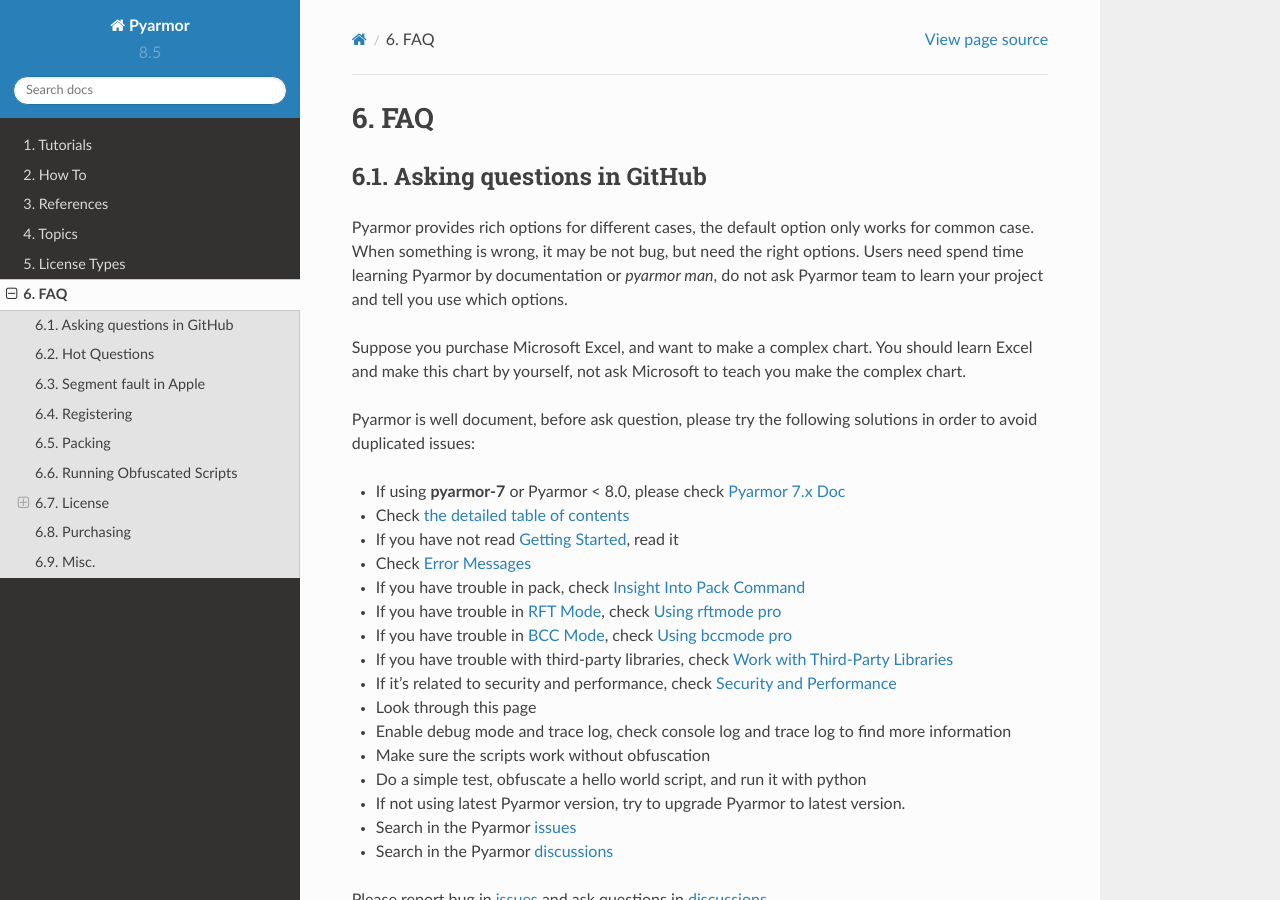
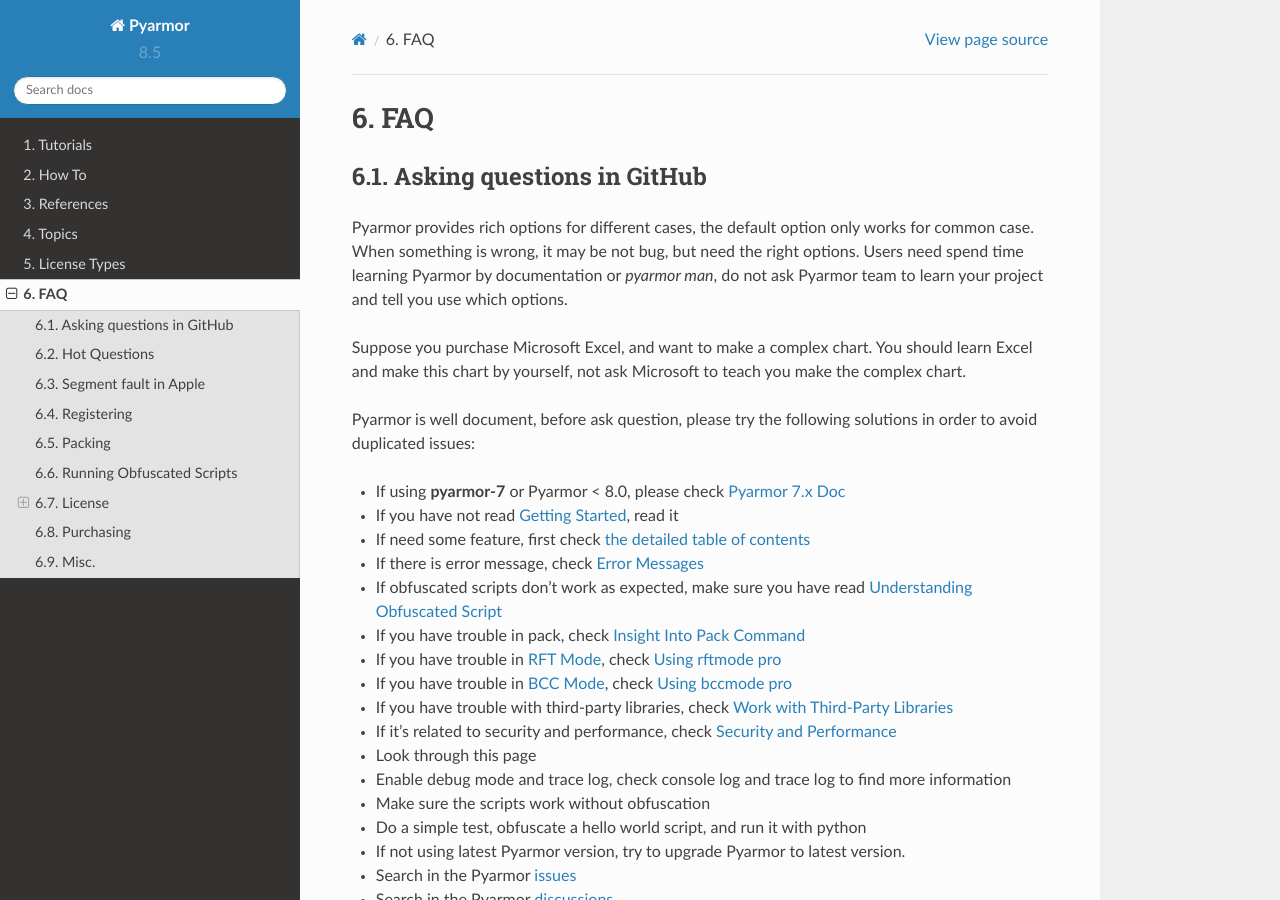
Before and after one commit to dashingsoft/pyarmor, a Sphinx documentation site: the page built from docs/questions.rst, in a window 1280 px wide and 900 px high. Built offline with Sphinx 7.4.7 and the Read the Docs theme 2.0.0, drawn with Linux system fonts in a browser that asks for light colours.

Commit message:
Refine faq

```diff
--- a/docs/questions.rst
+++ b/docs/questions.rst
@@ -17,11 +17,13 @@
 
 - If using :command:`pyarmor-7` or Pyarmor < 8.0, please check `Pyarmor 7.x Doc`_
 
-- Check :ref:`the detailed table of contents <mastertoc>`
-
 - If you have not read :doc:`tutorial/getting-started`, read it
 
-- Check :doc:`reference/errors`
+- If need some feature, first check :ref:`the detailed table of contents <mastertoc>`
+
+- If there is error message, check :doc:`reference/errors`
+
+- If obfuscated scripts don't work as expected, make sure you have read :doc:`topic/obfuscated-script`
 
 - If you have trouble in pack, check :doc:`topic/repack`
 
```
